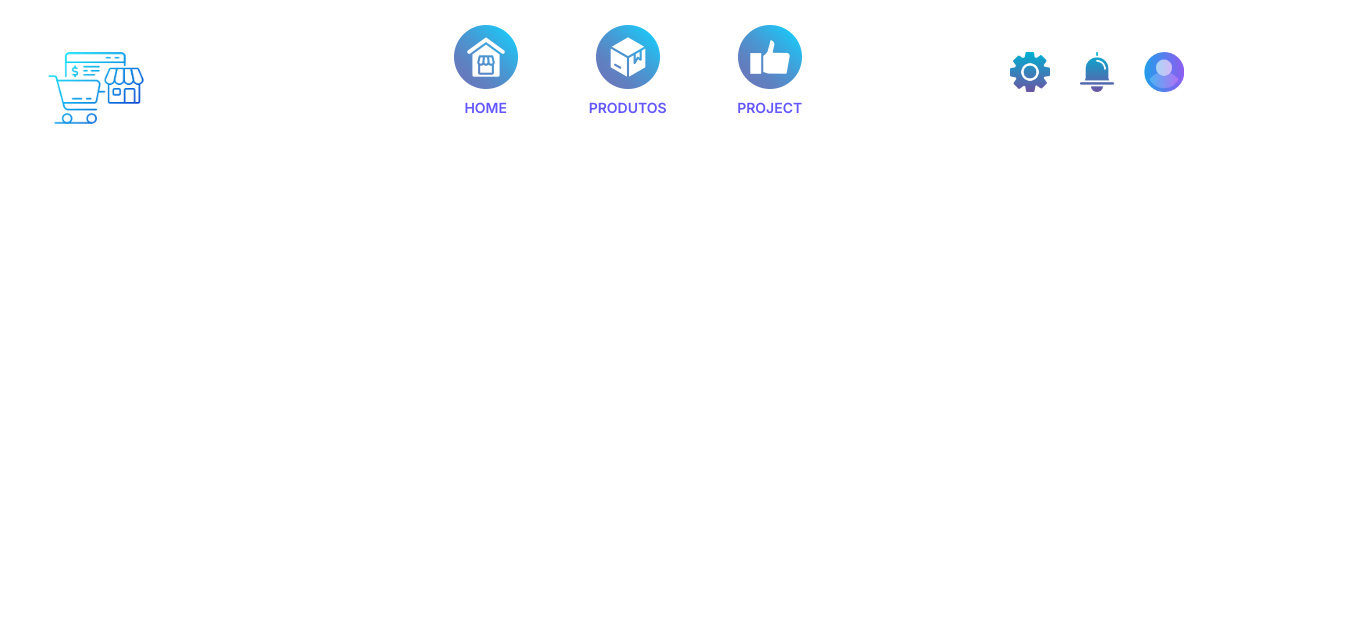
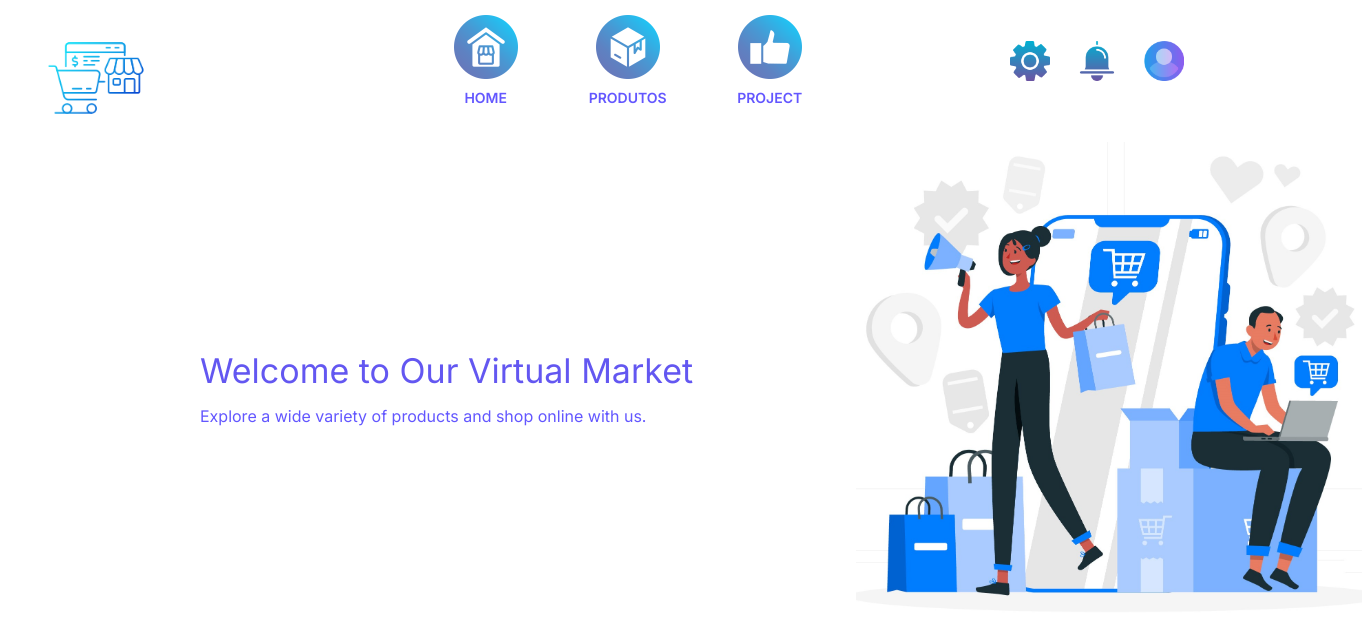
Before and after one commit to KarolDiniz/elevaty-store, a React (Vite) app: page /home in a window 1280 px wide. Shown: the top 634 px of the page, 1362 px wide, since content can reach past the window. Built offline with nearby package versions, Linux system fonts and the light colour scheme.

Commit message:
:lipstick: refactor: estiliza home.

```diff
--- a/src/pages/Home/Home.jsx
+++ b/src/pages/Home/Home.jsx
@@ -1,16 +1,30 @@
-import { useEffect, useState } from "react";
 import { Menu } from "@comp/ui/Menu";
-import Box from "@mui/material/Box";
-import Grid from "@mui/material/Unstable_Grid2";
+import Grid from "@mui/material/Grid";
 import Typography from "@mui/material/Typography";
+import imgHome from "@img/img-home.jpg";
 
 const Home = () => {
   return (
-    <Grid component="main" rowSpacing={12}>
-      <Grid component="header" mt={3} mb={3}>
+    <Grid container spacing={4} justifyContent="center">
+      <Grid item xs={12}>
         <Menu />
       </Grid>
-          </Grid>
+
+      <Grid item xs={12}>
+       <Typography variant="h4" align="left" gutterBottom style={{ color: "#6357F1",  marginLeft:"12rem", marginTop:"12rem" }}>
+          Welcome to Our Virtual Market
+        </Typography>
+        <Typography variant="body1" align="left" paragraph style={{ lineHeight: 1.6,  marginLeft:"12rem" }}>
+          Explore a wide variety of products and shop online with us.
+        </Typography>
+
+        <img
+          src={imgHome}
+          alt="Market Image"
+          style={{ maxWidth: "40%", height: "auto", marginTop: "-19rem",justifyContent: "right", alignItems: "center", display: "flex", marginLeft: "53rem"}}
+        />
+      </Grid>
+    </Grid>
   );
 };
 
```
Also changed, not shown: src/assets/img/img-home.jpg (added).
